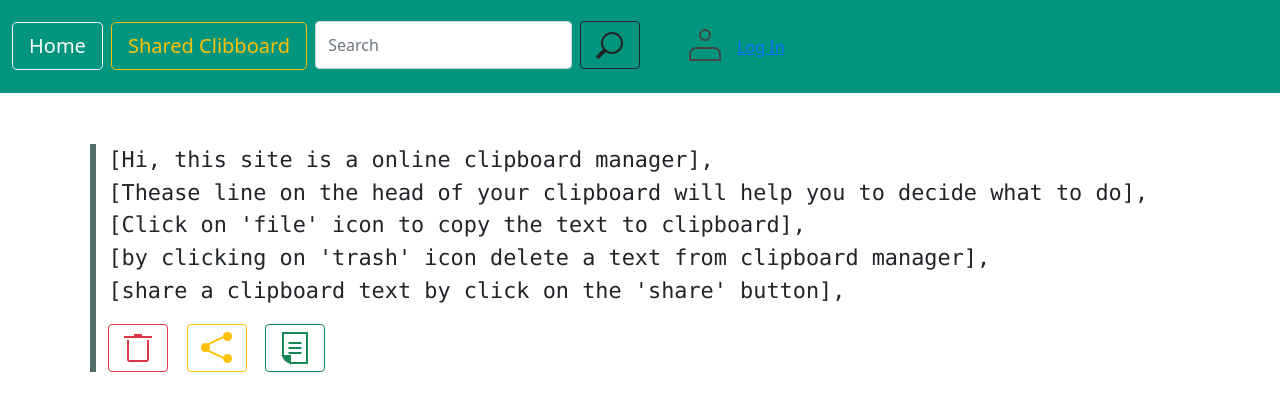
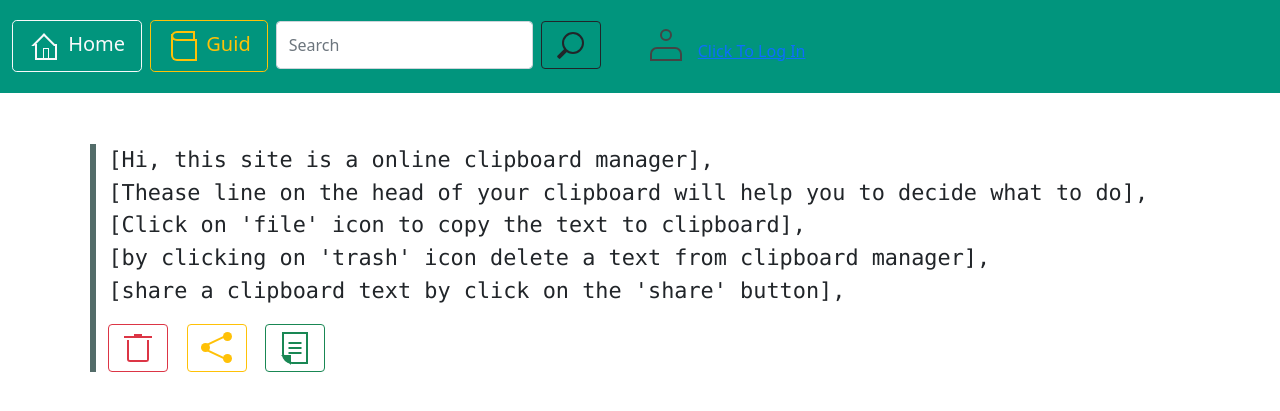
Before and after one commit to shabane/django_pastebin, a Django app: page / in a window 1280 px wide. Shown: the top 411 px of the page. Run offline with Django 3.2, Linux system fonts and the light colour scheme; some libraries are stand-ins or nearby versions.

Commit message:
some change on design

```diff
--- a/clipboard/templates/index.html
+++ b/clipboard/templates/index.html
@@ -12,12 +12,19 @@
         <!-- header -->
         <nav class="navbar" style="background-color: #01957d;">
             <div class="container-fluid justify-content-start">
+
                 <a href="">
-                    <button class="btn btn-outline-light me-2 btn-lg" type="button">Home</button>
+                    <button class="btn btn-outline-light me-2 btn-lg" type="button">
+                        <span class="icono-home"></span>
+                        Home
+                    </button>
                 </a>
 
                 <a href="/shared">
-                    <button type="button" class="btn btn-outline-warning me-2 btn-lg">Shared Clibboard</button>
+                    <button type="button" class="btn btn-outline-warning me-2 btn-lg">
+                        <span class="icono-book"></span>
+                        Guid
+                    </button>
                 </a>
 
                 <form class="d-flex me-5" style="margin-top: 1%;">
@@ -34,7 +41,7 @@
                     {% else %}
                     <div class="d-flex">
                         <span class="me-3 icono-user" style="color: #444444;"></span>
-                        <a style="margin-top: 6%;" href="{% url 'login' %}">Log In</a>
+                        <a style="margin-top: 6%;" href="{% url 'login' %}">Click To Log In</a>
                     </div>
                     {% endif %}
                 </div>
```
Also changed, not shown: db.sqlite3.
